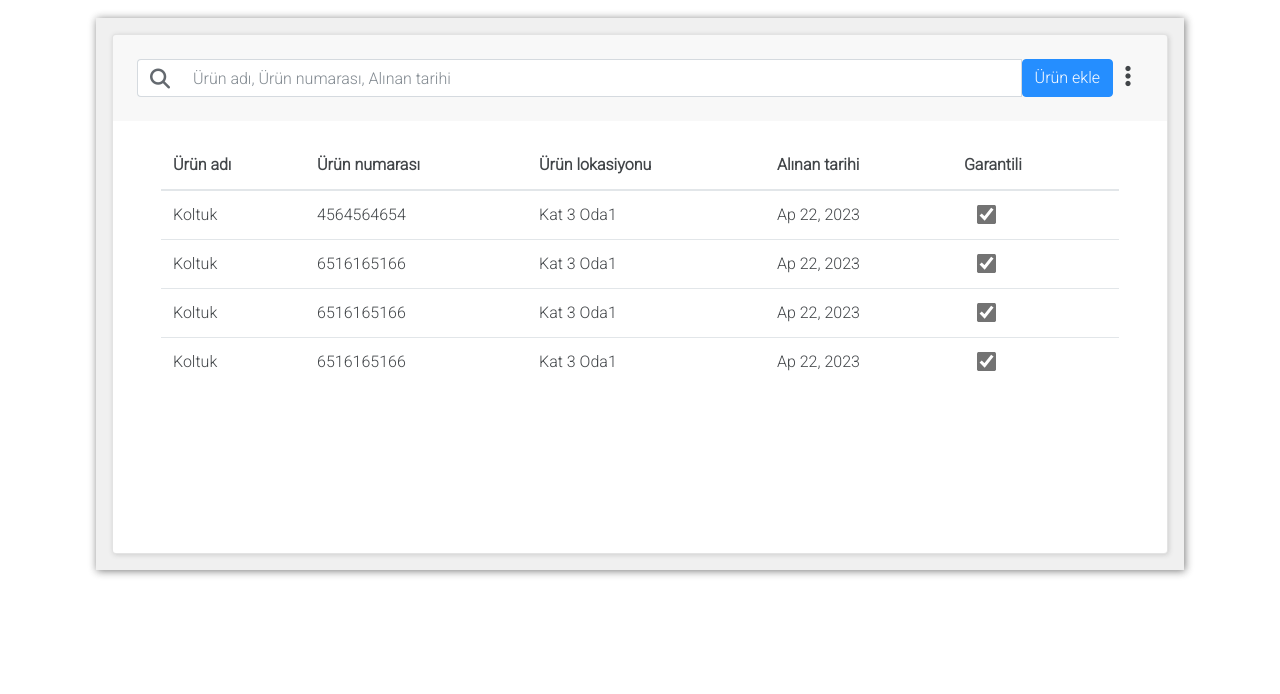
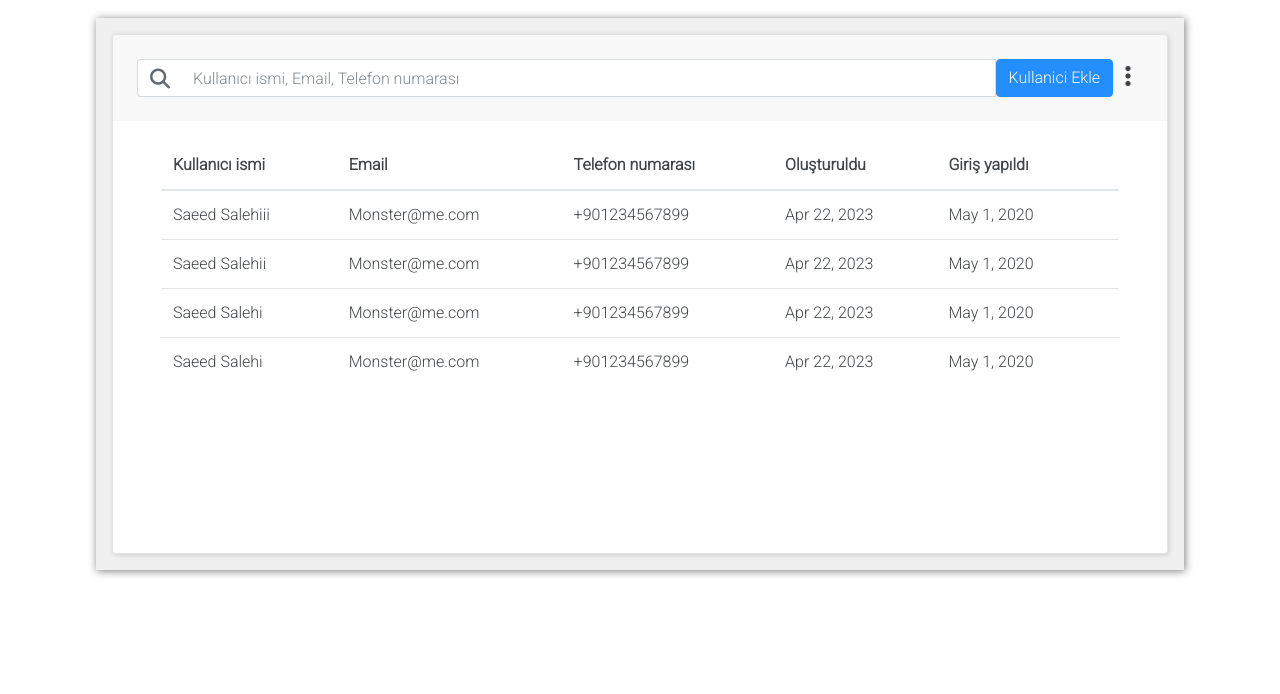
Before and after one commit to fissid/DormitoryProject, a plain HTML site: page property.html in a window 1280 px wide. Shown: the part 106-800 px from the top of the page. Drawn offline with nearby package versions, Linux system fonts and the light colour scheme.

Commit message:
Update property.html

```diff
--- a/property.html
+++ b/property.html
@@ -5,13 +5,14 @@
     <meta http-equiv="X-UA-Compatible" content="IE=edge" />
     <meta name="viewport" content="width=device-width, initial-scale=1.0" />
     <link rel="stylesheet" href="./style/users.css" />
+    <!-- users, property css is same -->
     <link rel="stylesheet" href="https://stackpath.bootstrapcdn.com/bootstrap/4.1.1/css/bootstrap.min.css" integrity="sha384-WskhaSGFgHYWDcbwN70/dfYBj47jz9qbsMId/iRN3ewGhXQFZCSftd1LZCfmhktB" crossorigin="anonymous" />
-    <title>Property</title>
+    <title>Users</title>
   </head>
   <body>
     <header>
       <div class="p-3 text-black">
-        <h1 class="border-bottom border-dark p-2 resize">Demirbaş Yönetimi</h1>
+        <h1 class="border-bottom border-dark p-2 resize">Kullanıcı bilgileri</h1>
       </div>
     </header>
 
@@ -26,14 +27,14 @@
                     <i class="fa-solid fa-magnifying-glass fa-lg"></i>
                   </span>
                 </div>
-                <input type="text" class="form-control border-left-0" placeholder="Ürün adı, Ürün numarası, Alınan tarihi " />
-                <button class="btn btn-primary new-btn" id="" data-toggle="modal" data-target="#new-property">Ürün ekle</button>
+                <input type="text" class="form-control border-left-0" placeholder="Kullanıcı ismi, Email, Telefon numarası " />
+                <button class="btn btn-primary new-btn" id="" data-toggle="modal" data-target="#new-user">Kullanici Ekle</button>
                 <div class="dropdown dropleft">
                   <a class="btn border-0 bg-transparent" data-toggle="dropdown"><i class="fa-solid fa-ellipsis-vertical fa-xl"></i></a>
                   <div class="dropdown-menu bg-light">
-                    <a href="#" class="dropdown-item">Eski --- ekle</a>
+                    <a href="#" class="dropdown-item">Eski kullanicilardan ekle</a>
                     <a href="#" class="dropdown-item">Ek bilgileri</a>
-                    <a href="#" class="dropdown-item">--- Degistir</a>
+                    <a href="#" class="dropdown-item">Kullanici Degistir</a>
                   </div>
                 </div>
               </div>
@@ -43,61 +44,63 @@
             <table class="table table-hover border-0">
               <thead>
                 <tr>
-                  <th>Ürün adı</th>
-                  <th>Ürün numarası</th>
-                  <th>Ürün lokasiyonu</th>
-                  <th>Alınan tarihi</th>
-                  <th>Garantili</th>
+                  <th>Kullanıcı ismi</th>
+                  <th>Email</th>
+                  <th>Telefon numarası</th>
+                  <th>Oluşturuldu</th>
+                  <th>Giriş yapıldı</th>
                   <th class="last-head"></th>
                 </tr>
               </thead>
               <tbody>
                 <tr>
-                  <td>Koltuk</td>
-                  <td>4564564654</td>
-                  <td>Kat 3 Oda1</td>
-                  <td>Ap 22, 2023</td>
-                  <td class="pl-5"><input type="checkbox" name="" id="" class="form-check-input" checked /></td>
+                  <td>Saeed Salehiii</td>
+                  <td>Monster@me.com</td>
+                  <td>+901234567899</td>
+                  <td>Apr 22, 2023</td>
+                  <td>May 1, 2020</td>
                   <td class="p-0">
-                    <a class="btn bg-transparent d-none info" data-toggle="dropdown">
+                    <a class="btn bg-transparent mt-1 d-none info" data-toggle="dropdown">
                       <i class="fa-solid fa-ellipsis-vertical fa-lg"></i>
                     </a>
                   </td>
                 </tr>
                 <tr>
-                  <td>Koltuk</td>
-                  <td>6516165166</td>
-                  <td>Kat 3 Oda1</td>
-                  <td>Ap 22, 2023</td>
-                  <td class="pl-5"><input type="checkbox" name="" id="" class="form-check-input" checked /></td>
+                  <td>Saeed Salehii</td>
+                  <td>Monster@me.com</td>
+                  <td>+901234567899</td>
+                  <td>Apr 22, 2023</td>
+                  <td>May 1, 2020</td>
                   <td class="p-0">
-                    <a class="btn bg-transparent d-none info" data-toggle="dropdown">
+                    <a class="btn bg-transparent mt-1 d-none info" data-toggle="dropdown">
                       <i class="fa-solid fa-ellipsis-vertical fa-lg"></i>
                     </a>
+                    <div class="dropdown-menu">
+                      <a href="#" class="dropdown-item">Reset password</a>
+                      <a href="#" class="dropdown-item">Disable account</a>
+                      <a href="#" class="dropdown-item">Delete account</a>
+                    </div>
+                  </td>
+                </tr>
+
+                <tr>
+                  <td>Saeed Salehi</td>
+                  <td>Monster@me.com</td>
+                  <td>+901234567899</td>
+                  <td>Apr 22, 2023</td>
+                  <td>May 1, 2020</td>
+                  <td class="p-0">
+                    <a class="btn bg-transparent mt-1 d-none info" data-toggle="dropdown"><i class="fa-solid fa-ellipsis-vertical fa-lg"></i></a>
                   </td>
                 </tr>
                 <tr>
-                  <td>Koltuk</td>
-                  <td>6516165166</td>
-                  <td>Kat 3 Oda1</td>
-                  <td>Ap 22, 2023</td>
-                  <td class="pl-5"><input type="checkbox" name="" id="" class="form-check-input" checked /></td>
+                  <td>Saeed Salehi</td>
+                  <td>Monster@me.com</td>
+                  <td>+901234567899</td>
+                  <td>Apr 22, 2023</td>
+                  <td>May 1, 2020</td>
                   <td class="p-0">
-                    <a class="btn bg-transparent d-none info" data-toggle="dropdown">
-                      <i class="fa-solid fa-ellipsis-vertical fa-lg"></i>
-                    </a>
-                  </td>
-                </tr>
-                <tr>
-                  <td>Koltuk</td>
-                  <td>6516165166</td>
-                  <td>Kat 3 Oda1</td>
-                  <td>Ap 22, 2023</td>
-                  <td class="pl-5"><input type="checkbox" name="" id="" class="form-check-input" checked /></td>
-                  <td class="p-0">
-                    <a class="btn bg-transparent d-none info" data-toggle="dropdown">
-                      <i class="fa-solid fa-ellipsis-vertical fa-lg"></i>
-                    </a>
+                    <a class="btn bg-transparent mt-1 d-none info" data-toggle="dropdown"><i class="fa-solid fa-ellipsis-vertical fa-lg"></i></a>
                   </td>
                 </tr>
               </tbody>
@@ -108,13 +111,13 @@
     </main>
     <footer></footer>
 
-    <div class="modal" id="new-property">
+    <div class="modal" id="new-user">
       <div class="modal-dialog">
         <div class="modal-content">
           <form action="#">
             <div class="modal-header bg-light">
               <div class="modal-title">
-                <h4>Yeni --- ekle</h4>
+                <h4>Yeni kullanıcı ekle</h4>
               </div>
               <button class="close" data-dismiss="modal">&times;</button>
             </div>
@@ -125,17 +128,17 @@
               </div>
 
               <div class="form-group">
-                <label for="name" class="h6 text-capitalize">--- ismi</label>
+                <label for="name" class="h6 text-capitalize">Kullanıcı ismi</label>
                 <input type="text" name="name" class="form-control form-control-sm" />
               </div>
 
               <div class="form-group">
-                <label for="email" class="h6 text-capitalize">---</label>
+                <label for="email" class="h6 text-capitalize">Email</label>
                 <input type="email" name="email" class="form-control form-control-sm" />
               </div>
 
               <div class="form-group">
-                <label for="tel" class="h6 text-capitalize">--- numarası</label>
+                <label for="tel" class="h6 text-capitalize">Telefon numarası</label>
                 <input type="tel" name="tel" class="form-control form-control-sm" inputmode="numeric" data-toggle="tooltip" data-placement="left" data-html="true" title="<h5 class='text-capitalize'>örnek:</h5><p>0501xxxxxx</p>" />
               </div>
               <div class="form-group">
@@ -157,10 +160,11 @@
         </div>
       </div>
     </div>
+
     <script src="https://kit.fontawesome.com/dc35ddc557.js" crossorigin="anonymous"></script>
     <script src="https://code.jquery.com/jquery-3.3.1.slim.min.js" integrity="sha384-q8i/X+965DzO0rT7abK41JStQIAqVgRVzpbzo5smXKp4YfRvH+8abtTE1Pi6jizo" crossorigin="anonymous"></script>
     <script src="https://cdnjs.cloudflare.com/ajax/libs/popper.js/1.14.3/umd/popper.min.js" integrity="sha384-ZMP7rVo3mIykV+2+9J3UJ46jBk0WLaUAdn689aCwoqbBJiSnjAK/l8WvCWPIPm49" crossorigin="anonymous"></script>
     <script src="https://stackpath.bootstrapcdn.com/bootstrap/4.1.1/js/bootstrap.min.js" integrity="sha384-smHYKdLADwkXOn1EmN1qk/HfnUcbVRZyYmZ4qpPea6sjB/pTJ0euyQp0Mk8ck+5T" crossorigin="anonymous"></script>
-    <script src="./script/property.js"></script>
+    <script src="./script/users.js"></script>
   </body>
 </html>
```
